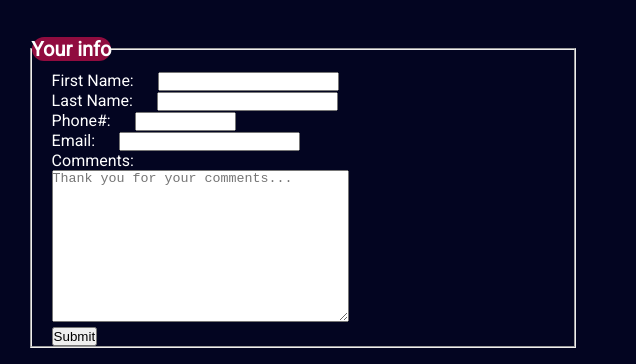
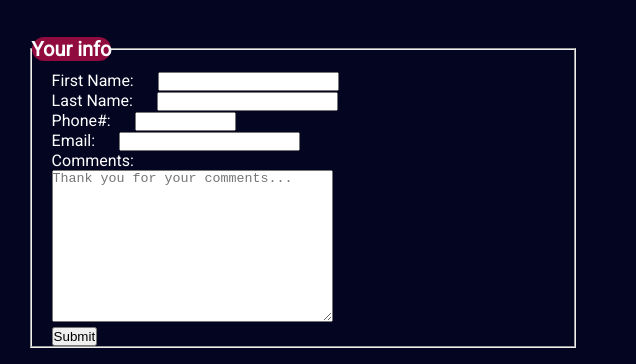
Before and after one commit to ninjaontherun/cv, a plain HTML site: page contact.html in a window 1280 px wide. Shown: the part 145-509 px from the top of the page, 644-1280 px from the left. Drawn offline with Linux system fonts and the light colour scheme.

Commit message:
commit formulario

```diff
--- a/contact.html
+++ b/contact.html
@@ -71,7 +71,7 @@
 						</p>
 						<p>
 							<label for="">Comments: </label><br>
-							<textarea name="messege" cols="35" rows="10" placeholder="Thank you for your comments..."></textarea>
+							<textarea name="messege" cols="33" rows="10" placeholder="Thank you for your comments..."></textarea>
 						</p>
 						<input type="submit">
 					</fieldset>
```
